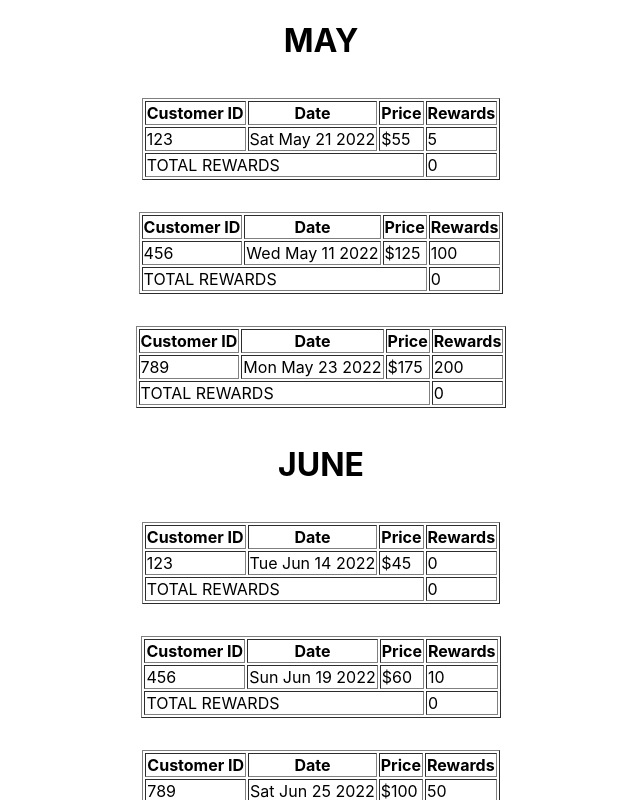
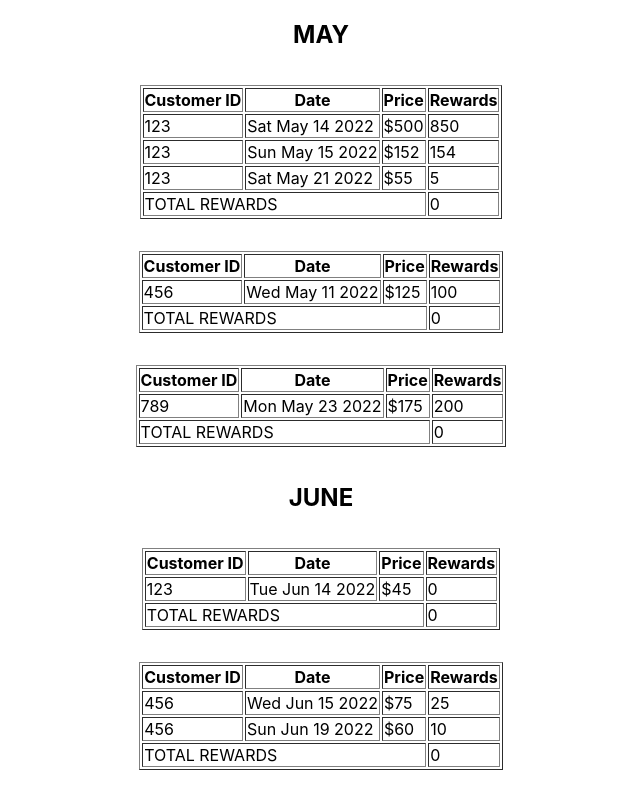
Before and after one commit to jipark92/charter-oa, a React (Create React App) app: page / in a window 1280 px wide. Shown: the top 800 px of the page, without its empty margins (319-959 px from the left). Built offline with nearby package versions, Linux system fonts and the light colour scheme.

Commit message:
custom hook,ternary

```diff
--- a/src/App.js
+++ b/src/App.js
@@ -1,31 +1,23 @@
 import './css//App.css';
 import MayMonthTable from './components/MayMonthTable';
-import { useState, useEffect } from 'react'
-import { fetchTransactionMockData } from './mockdata/transactionMockData';
 import JuneMonthTable from './components/JuneMonthTable';
 import JulyMonthTable from './components/JulyMonthTable';
-
+import { useIsLoadingAndFetchData } from './hooks/useIsLoadingAndFetchData'
 
 function App() {
 
-  const [transactionData, setTransactionData] = useState([])
+  //custom hook loading and fetch
+  const { isLoading, transactionMockData } = useIsLoadingAndFetchData()
 
-  useEffect(() => {
-    fetchTransactionMockData()
-      .then((res) => {
-        setTransactionData(res)
-      })
-  }, [])
-
-
+  //categorize table array
   const mayTable = []
   const juneTable = []
   const julyTable = []
 
   //find may data
   const findMayDateAndCustomerID = (() => {
-    transactionData.map((data) => {
-      if (data.customerID && new Date(data.purchasedDate).getMonth().toString() === "4") {
+    transactionMockData.map((data) => {
+      if (data.customerID && new Date(data.purchasedDate).getMonth() + 1 === 5) {
         mayTable.push(data)
       }
     })
@@ -34,19 +26,18 @@ function App() {
 
   //find june data
   const findJuneDateAndCustomerID = (() => {
-    transactionData.map((data) => {
-      if (data.customerID && new Date(data.purchasedDate).getMonth().toString() === "5") {
+    transactionMockData.map((data) => {
+      if (data.customerID && new Date(data.purchasedDate).getMonth() + 1 === 6) {
         juneTable.push(data)
       }
     })
   })()
   const sortedJuneTable = () => juneTable.sort((a, b) => new Date(a.purchasedDate) - new Date(b.purchasedDate))
 
-
   //find july data
   const findJulyDateAndCustomerID = (() => {
-    transactionData.map((data) => {
-      if (data.customerID && new Date(data.purchasedDate).getMonth().toString() === "6") {
+    transactionMockData.map((data) => {
+      if (data.customerID && new Date(data.purchasedDate).getMonth() + 1 === 7) {
         julyTable.push(data)
       }
     })
@@ -55,6 +46,8 @@ function App() {
 
   return (
     <div className="App">
+      {!isLoading ?
+        <section>
           <MayMonthTable
             sortedMayTable={sortedMayTable}
           />
@@ -64,6 +57,7 @@ function App() {
           <JulyMonthTable
             sortedJulyTable={sortedJulyTable}
           />
+        </section> : "loading"}
     </div>
   );
 }
--- /dev/null
+++ b/src/hooks/useIsLoadingAndFetchData.js
@@ -0,0 +1,18 @@
+import { useEffect, useState } from "react"
+import { fetchTransactionMockData } from "../mockdata/transactionMockData"
+
+//loading status and fetch data
+export const useIsLoadingAndFetchData = () => {
+    const [isLoading, setIsLoading] = useState(true)
+    const [transactionMockData, setTransactionMockData] = useState([])
+
+    useEffect(() => {
+        fetchTransactionMockData()
+            .then(res => {
+                setTransactionMockData(res)
+                setIsLoading(false)
+            })
+    }, [])
+
+    return { isLoading, transactionMockData }
+}
--- a/src/mockdata/transactionMockData.js
+++ b/src/mockdata/transactionMockData.js
@@ -1,48 +1,3 @@
-// export const transactionMockData = {
-//     abc: [
-//         {
-//             date: new Date("May 10, 2022 ").toDateString(),
-//             amount: 100
-//         },
-//         {
-//             date: new Date("June 10, 2022 ").toDateString(),
-//             amount: 10
-//         },
-//         {
-//             date: new Date("July 10, 2022 ").toDateString(),
-//             amount: 200
-//         },
-//     ],
-//     def: [
-//         {
-//             date: new Date("May 10, 2022 ").toDateString(),
-//             amount: 100
-//         },
-//         {
-//             date: new Date("June 10, 2022 ").toDateString(),
-//             amount: 10
-//         },
-//         {
-//             date: new Date("July 10, 2022 ").toDateString(),
-//             amount: 200
-//         },
-//     ],
-//     ghk: [
-//         {
-//             date: new Date("May 10, 2022 ").toDateString(),
-//             amount: 100
-//         },
-//         {
-//             date: new Date("June 10, 2022 ").toDateString(),
-//             amount: 10
-//         },
-//         {
-//             date: new Date("July 10, 2022 ").toDateString(),
-//             amount: 200
-//         },
-//     ],
-// };
-
 export const calculateRewardPoints = (price) => {
     const moreThan50 = 1
     const moreThan100 = 2
@@ -55,42 +10,41 @@ export const calculateRewardPoints = (price) => {
     }
 }
 
-
 const transactionMockData = [
     {
         transactionId: 1,
         customerID: 123,
         price: 100,
         rewardPoints: calculateRewardPoints(100),
-        purchasedDate: new Date("July 01, 22 00:20:18").toDateString(),
+        purchasedDate: new Date("July 01, 22 ").toDateString(),
     },
     {
         transactionId: 2,
         customerID: 456,
         price: 60,
         rewardPoints: calculateRewardPoints(60),
-        purchasedDate: new Date("June 19, 22 00:20:18").toDateString(),
+        purchasedDate: new Date("June 19, 22 ").toDateString(),
     },
     {
         transactionId: 3,
         customerID: 789,
         price: 175,
         rewardPoints: calculateRewardPoints(175),
-        purchasedDate: new Date("May 23, 22 00:20:18").toDateString(),
+        purchasedDate: new Date("May 23, 22 ").toDateString(),
     },
     {
         transactionId: 3,
         customerID: 123,
         price: 55,
         rewardPoints: calculateRewardPoints(55),
-        purchasedDate: new Date("May 21, 22 00:20:18").toDateString(),
+        purchasedDate: new Date("May 21, 22 ").toDateString(),
     },
     {
         transactionId: 3,
         customerID: 456,
         price: 125,
         rewardPoints: calculateRewardPoints(125),
-        purchasedDate: new Date("May 11, 22 00:20:18").toDateString(),
+        purchasedDate: new Date("May 11, 22 ").toDateString(),
     },
     //
     {
@@ -98,28 +52,56 @@ const transactionMockData = [
         customerID: 789,
         price: 100,
         rewardPoints: calculateRewardPoints(100),
-        purchasedDate: new Date("June 25, 22 00:20:18").toDateString(),
+        purchasedDate: new Date("June 25, 22 ").toDateString(),
     },
     {
         transactionId: 2,
         customerID: 123,
         price: 45,
         rewardPoints: calculateRewardPoints(45),
-        purchasedDate: new Date("June 14, 22 00:20:18").toDateString(),
+        purchasedDate: new Date("June 14, 22 ").toDateString(),
     },
     {
         transactionId: 3,
         customerID: 456,
         price: 203,
         rewardPoints: calculateRewardPoints(203),
-        purchasedDate: new Date("July 15, 22 00:20:18").toDateString(),
+        purchasedDate: new Date("July 15, 22 ").toDateString(),
     },
     {
         transactionId: 3,
         customerID: 789,
         price: 126,
         rewardPoints: calculateRewardPoints(126),
-        purchasedDate: new Date("July 15, 22 00:20:18").toDateString(),
+        purchasedDate: new Date("July 15, 22 ").toDateString(),
+    },
+    {
+        transactionId: 2,
+        customerID: 123,
+        price: 500,
+        rewardPoints: calculateRewardPoints(500),
+        purchasedDate: new Date("May 14, 22 ").toDateString(),
+    },
+    {
+        transactionId: 3,
+        customerID: 456,
+        price: 75,
+        rewardPoints: calculateRewardPoints(75),
+        purchasedDate: new Date("June 15, 22 ").toDateString(),
+    },
+    {
+        transactionId: 3,
+        customerID: 789,
+        price: 89,
+        rewardPoints: calculateRewardPoints(89),
+        purchasedDate: new Date("July 15, 22 ").toDateString(),
+    },
+    {
+        transactionId: 3,
+        customerID: 123,
+        price: 152,
+        rewardPoints: calculateRewardPoints(152),
+        purchasedDate: new Date("May 15, 22 ").toDateString(),
     },
 ];
 
```
Lines whose indentation alone changed are shown as unchanged.
